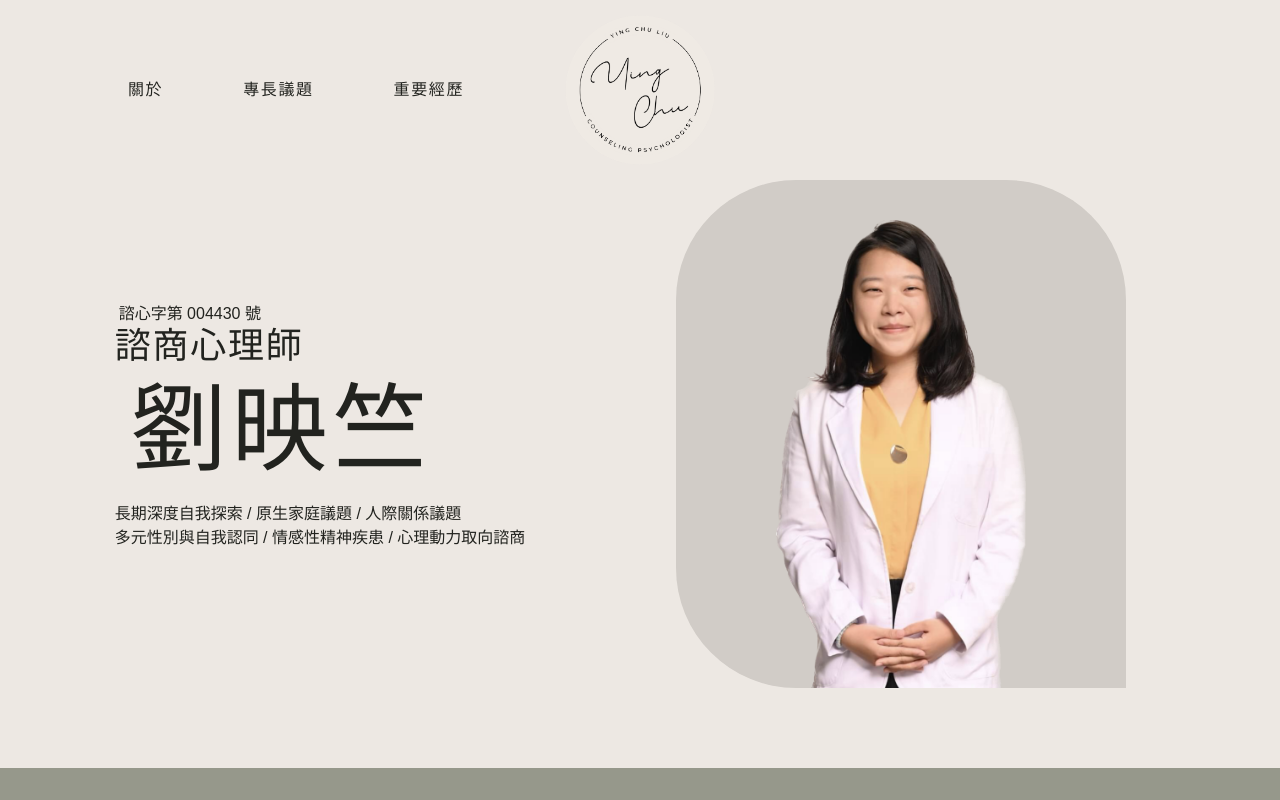
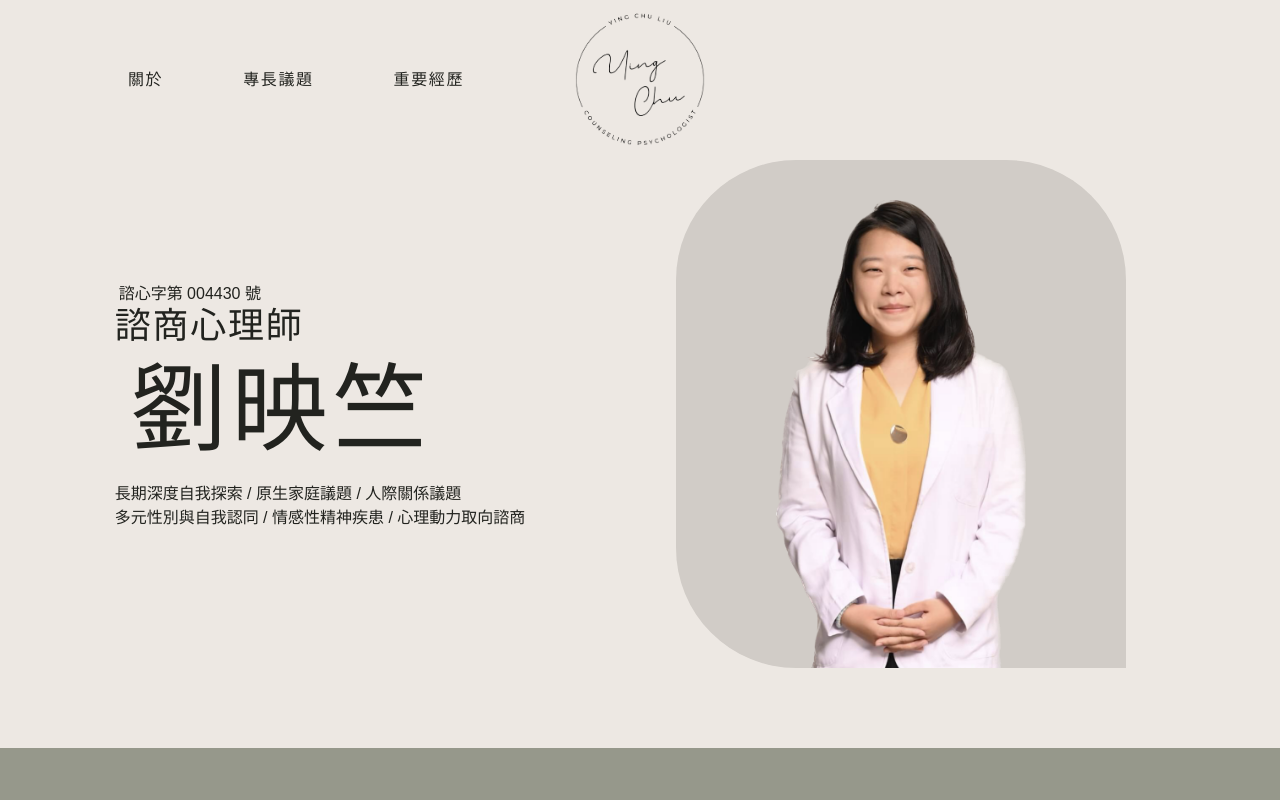
Before and after one commit to harperHo/YinChuPsychologist, a Next.js app: page / in a window 1280 px wide. Shown: the top 800 px of the page. Built offline with nearby package versions, Linux system fonts and the light colour scheme; a web font is replaced by a local one.

Commit message:
feat: reduce height of header; add scroll-smooth

```diff
--- a/app/components/Content.tsx
+++ b/app/components/Content.tsx
@@ -5,7 +5,7 @@ interface ContentProps {
 }
 
 const Content: React.FC<ContentProps> = ({ children }) => {
-  return <main className="mt-[180px]">{children}</main>;
+  return <main>{children}</main>;
 };
 
 export default Content;
--- a/app/components/Hamburger.tsx
+++ b/app/components/Hamburger.tsx
@@ -15,7 +15,7 @@ const Hamburger: React.FC<HamburgerProps> = ({ shouldTransform, onClick }) => {
         className={`w-[32px] h-px bg-black ${
           shouldTransform
             ? "animate-[burgerRotateRight_300ms_ease-in-out_forwards]"
-            : "animate-[burgerRightReverse_300ms_ease-in-out_forwards]"
+            : "animate-[burgerRotateRightReverse_300ms_ease-in-out_forwards]"
         }`}
       />
       <div
--- a/app/components/Header.tsx
+++ b/app/components/Header.tsx
@@ -7,6 +7,21 @@ import Navigation from "./Navigation";
 import NavigationMenu from "./NavigationMenu";
 import Hamburger from "./Hamburger";
 
+const menuItems = [
+  {
+    name: "關於",
+    id: "about",
+  },
+  {
+    name: "專長議題",
+    id: "specialties",
+  },
+  {
+    name: "重要經歷",
+    id: "experiences",
+  },
+];
+
 const Header: React.FC = () => {
   const [menuOpened, setMenuOpened] = useState(false);
 
@@ -15,27 +30,17 @@ const Header: React.FC = () => {
   }, [menuOpened]);
 
   return (
-    <header className="fixed top-0 flex flex-row items-center w-full px-6 md:px-32 bg-primary h-[180px] z-20">
-      <Image
-        className="absolute top-0 left-1/2 translate-x-1/2-nagative"
-        src="/logo.png"
-        width={180}
-        height={180}
-        alt="logo"
+    <header className="px-6 w-full h-[130px] fixed top-0 flex flex-row items-center bg-primary z-20 md:px-32 md:h-[160px]">
+      <div className="w-[100px] h-[104px] absolute top-1/2 left-1/2 translate-y-1/2-nagative translate-x-1/2-nagative md:w-[130px] md:h-[135px]">
+        <Image src="/logo.png" fill alt="logo" />
+      </div>
+      <Navigation items={menuItems} />
+      <NavigationMenu
+        open={menuOpened}
+        items={menuItems}
+        setMenuOpened={setMenuOpened}
       />
-      <Navigation />
-      <NavigationMenu open={menuOpened} />
       <Hamburger shouldTransform={menuOpened} onClick={onClickHamburger} />
-      {/* <div className="flex-1 hidden">
-        <Navigation />
-      </div>
-      <div className="flex-1 flex justify-center">
-
-      </div>
-      <div className="flex-1">
-        <NavigationMenu open={menuOpened} />
-        <Hamburger shouldTransform={menuOpened} onClick={onClickHamburger} />
-      </div> */}
     </header>
   );
 };
--- a/app/components/Navigation.tsx
+++ b/app/components/Navigation.tsx
@@ -1,19 +1,24 @@
 import React from "react";
 import Link from "next/link";
 
-const Navigation: React.FC = () => {
+interface Item {
+  name: string;
+  id: string;
+}
+
+export interface NavigationProps {
+  items: Item[];
+}
+
+const Navigation: React.FC<NavigationProps> = ({ items }) => {
   return (
     <nav className="hidden md:flex items-center">
       <ul className="flex flex-row space-x-20 tracking-widest">
-        <li>
-          <Link href="#about">關於</Link>
-        </li>
-        <li>
-          <Link href="#specialties">專長議題</Link>
-        </li>
-        <li>
-          <Link href="#experiences">重要經歷</Link>
-        </li>
+        {items.map(({ name, id }) => (
+          <li>
+            <Link href={`#${id}`}>{name}</Link>
+          </li>
+        ))}
       </ul>
     </nav>
   );
--- a/app/components/NavigationMenu.tsx
+++ b/app/components/NavigationMenu.tsx
@@ -1,27 +1,37 @@
-import React from "react";
+import React, { useCallback, Dispatch, SetStateAction } from "react";
 import Link from "next/link";
+
+import { NavigationProps } from "./Navigation";
 
 interface NavigationMenuProps {
   open: boolean;
+  items: NavigationProps["items"];
+  setMenuOpened: Dispatch<SetStateAction<boolean>>;
 }
 
-const NavigationMenu: React.FC<NavigationMenuProps> = ({ open }) => {
+const NavigationMenu: React.FC<NavigationMenuProps> = ({
+  open,
+  items,
+  setMenuOpened,
+}) => {
+  const onClickItem = useCallback(() => {
+    setMenuOpened(false);
+  }, []);
+
   return (
     <nav
       className={`absolute bg-primary left-0 top-0 w-screen h-[calc(100vh-5em)] flex items-center ${
         open ? "visible" : "invisible"
       } ${open ? "opacity-1" : "opacity-0"} transition-all duration-500`}
     >
-      <ul className="pl-16 text-4xl space-y-8">
-        <li>
-          <Link href="#about">關於</Link>
-        </li>
-        <li>
-          <Link href="#specialties">專長議題</Link>
-        </li>
-        <li>
-          <Link href="#experiences">重要經歷</Link>
-        </li>
+      <ul className="pl-16 text-2xl space-y-8">
+        {items.map(({ name, id }) => (
+          <li>
+            <Link href={`#${id}`} onClick={onClickItem}>
+              {name}
+            </Link>
+          </li>
+        ))}
       </ul>
     </nav>
   );
--- a/app/layout.tsx
+++ b/app/layout.tsx
@@ -11,7 +11,7 @@ export default function RootLayout({
   return (
     <html
       lang="en"
-      className={`${taipeiSans.variable} ${genWanMin.variable} font-tp-sans bg-primary text-text`}
+      className={`${taipeiSans.variable} ${genWanMin.variable} font-tp-sans bg-primary text-text scroll-smooth`}
     >
       <body>{children}</body>
     </html>
--- a/app/sections/About.tsx
+++ b/app/sections/About.tsx
@@ -24,7 +24,7 @@ const About: React.FC = () => {
   }, []);
 
   return (
-    <div className="flex flex-col md:flex-row pb-20">
+    <div className="pb-20 mt-[130px] flex flex-col md:mt-[160px] md:flex-row">
       <div className="flex-1 flex items-center justify-center flex-col">
         <div className="mb-7 flex flex-col text-center md:text-left">
           <h2 className="tracking-wider text-2xl mb-2 order-1 md:text-4xl md:mb-4 md:order-2">
```
Also changed, not shown: public/logo.png, public/logo_transparent.png (deleted).
